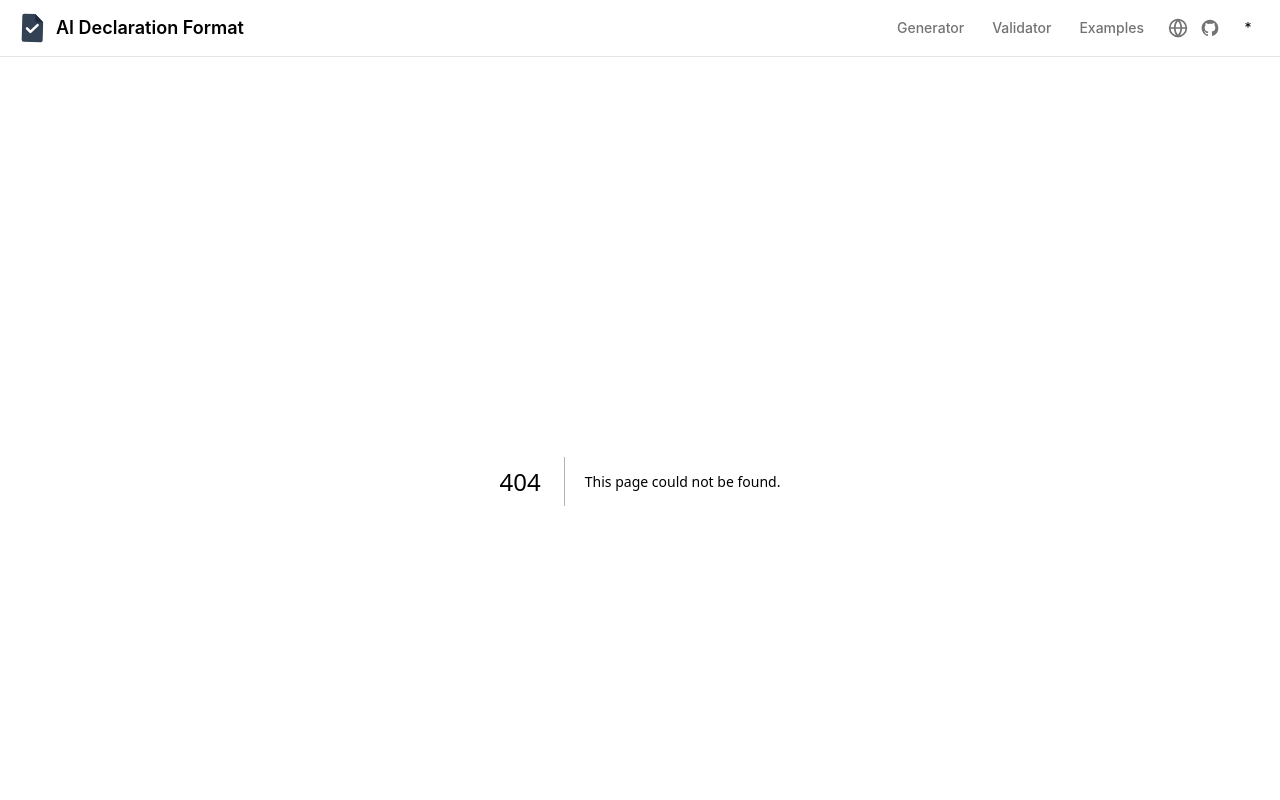
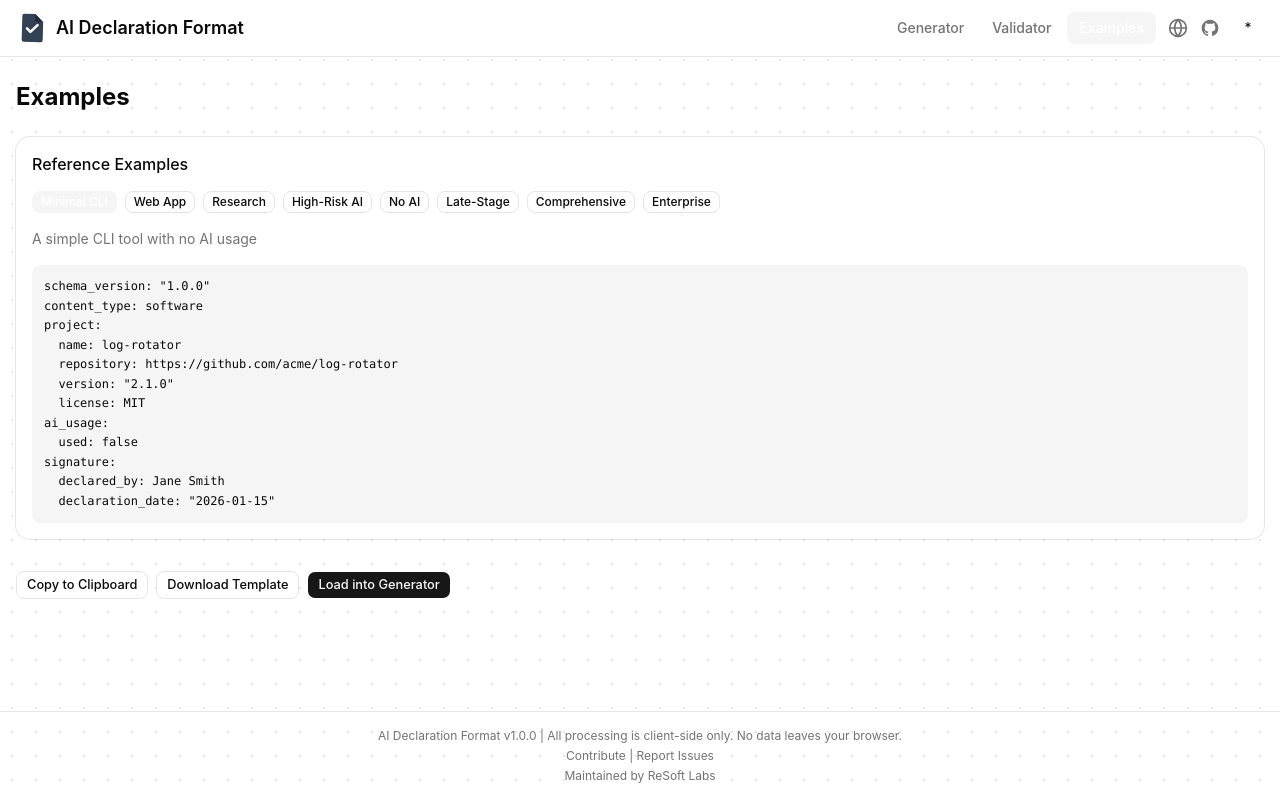
Before and after one commit to ai-declaration/web, a Next.js app: page /examples in a window 1280 px wide. Before the commit this address had no page. Shown: the top 800 px of the page. Built offline with nearby package versions, Linux system fonts and the light colour scheme; a web font is replaced by a local one.

Commit message:
rename library route to examples

```diff
--- a/src/app/library/[slug]/page.tsx
+++ b/src/app/examples/[slug]/page.tsx
@@ -1,5 +1,5 @@
 import { EXAMPLES } from "@/lib/examples";
-import ExampleRedirect from "@/components/library/example-redirect";
+import ExampleRedirect from "@/components/examples/example-redirect";
 
 export function generateStaticParams() {
   return EXAMPLES.map((ex) => ({ slug: ex.key }));
--- a/src/app/library/page.tsx
+++ b/src/app/examples/page.tsx
@@ -1,8 +1,8 @@
 "use client";
 
 import { useState } from "react";
-import ExampleBrowser from "@/components/library/example-browser";
-import ExampleCard from "@/components/library/example-card";
+import ExampleBrowser from "@/components/examples/example-browser";
+import ExampleCard from "@/components/examples/example-card";
 import { EXAMPLES } from "@/lib/examples";
 
 export default function LibraryPage() {
@@ -11,7 +11,7 @@ export default function LibraryPage() {
 
   return (
     <div className="space-y-6">
-      <h1 className="text-2xl font-bold" id="library-heading">Examples</h1>
+      <h1 className="text-2xl font-bold" id="examples-heading">Examples</h1>
       <ExampleBrowser examples={EXAMPLES} selected={selected} onSelect={setSelected} />
       {currentExample && <ExampleCard example={currentExample} />}
     </div>
--- a/src/components/header.tsx
+++ b/src/components/header.tsx
@@ -7,7 +7,7 @@ import ThemeToggle from "./theme-toggle";
 const navItems = [
   { href: "/generator", label: "Generator" },
   { href: "/validator", label: "Validator" },
-  { href: "/library", label: "Examples" },
+  { href: "/examples", label: "Examples" },
 ];
 
 export default function Header() {
```
Also changed, not shown: src/components/examples/example-browser.tsx (renamed from src/components/library/example-browser.tsx), src/components/examples/example-card.tsx (renamed from src/components/library/example-card.tsx), src/components/examples/example-redirect.tsx (renamed from src/components/library/example-redirect.tsx).
